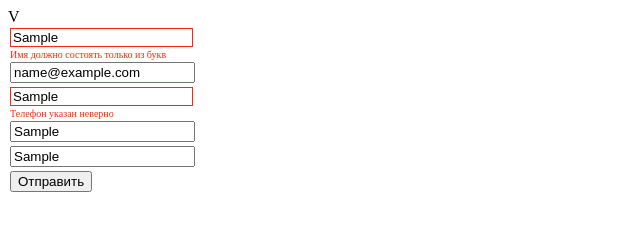
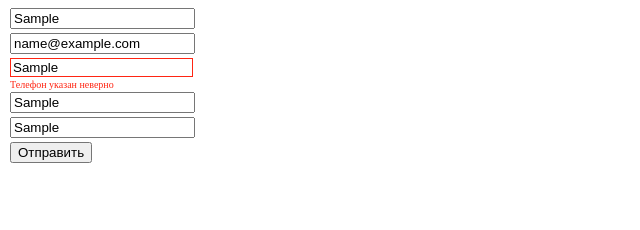
Before and after one commit to MaxNedr/Regular, a plain HTML site: page index.html in a window 1280 px wide. Both pictures are taken after typing "Sample", "name@example.com", "Sample", "Sample", "Sample" into the empty fields and a click on the input "Отправить". Shown: the whole page, without its empty margins (0-640 px from the left). Drawn offline with nearby package versions, Linux system fonts and the light colour scheme.

Commit message:
исправил регулярки

```diff
--- a/index.html
+++ b/index.html
@@ -3,8 +3,8 @@
 <head>
     <meta charset="UTF-8">
     <title>Title</title>
+    <script src="https://ajax.googleapis.com/ajax/libs/jquery/3.3.1/jquery.min.js"></script>
     <script src="script.js"></script>
-V
     <style>
         .form_inside {
             display: flex;
@@ -31,11 +31,14 @@ V
         .email{
             text-transform: lowercase;
         }
+        .name{
+
+        }
     </style>
 </head>
 <body>
 <form action="" class="form">
-    <input type="text" class="form_inside" placeholder="Введите имя" id="name" required>
+    <input type="text" class="form_inside name" placeholder="Введите имя" id="name" required>
     <div class="label" id="label_name"></div>
     <input type="text" class="form_inside email" placeholder="Укажите email" id="email" required>
     <div class="label" id="label_email"></div>
--- a/script2.js
+++ b/script2.js
@@ -13,7 +13,8 @@
 *
 ** - В случае не прохождения валидации одним из полей необходимо выделять это поле красной рамкой
 * и сообщать пользователю об ошибке. */
-
+(function($){
+    $(function () {
         document.getElementById('submit').addEventListener('click', function () {
             var name = document.getElementById('name').value;
             var email = document.getElementById('email').value;
@@ -31,8 +32,8 @@ document.getElementById('submit').addEventListener('click', function () {
             }
 
 
-    if (/(^[A-Z]{1}[a-z]{1,14} [A-Z]{1}[a-z]{1,14}$)|(^[А-Я]{1}[а-я]{1,14} [А-Я]{1}[а-я]{1,14}$)/.test(name)) {
-        document.getElementById('name').className = ('form_inside');
+            if (/(^\w+$)|(^\w+\s\w+$)|(^\w+\s\w+\s\w+$)/.test(name)) {
+                document.getElementById('name').className = ('form_inside name');
                 document.getElementById('label_name').innerText = '';
                 console.log('Имя: ' + name + ' верное');
             } else if (name === "") {
@@ -87,3 +88,5 @@ document.getElementById('submit').addEventListener('click', function () {
 
 
         });
+    })
+})(jQuery);
```
Lines whose indentation alone changed are shown as unchanged.
